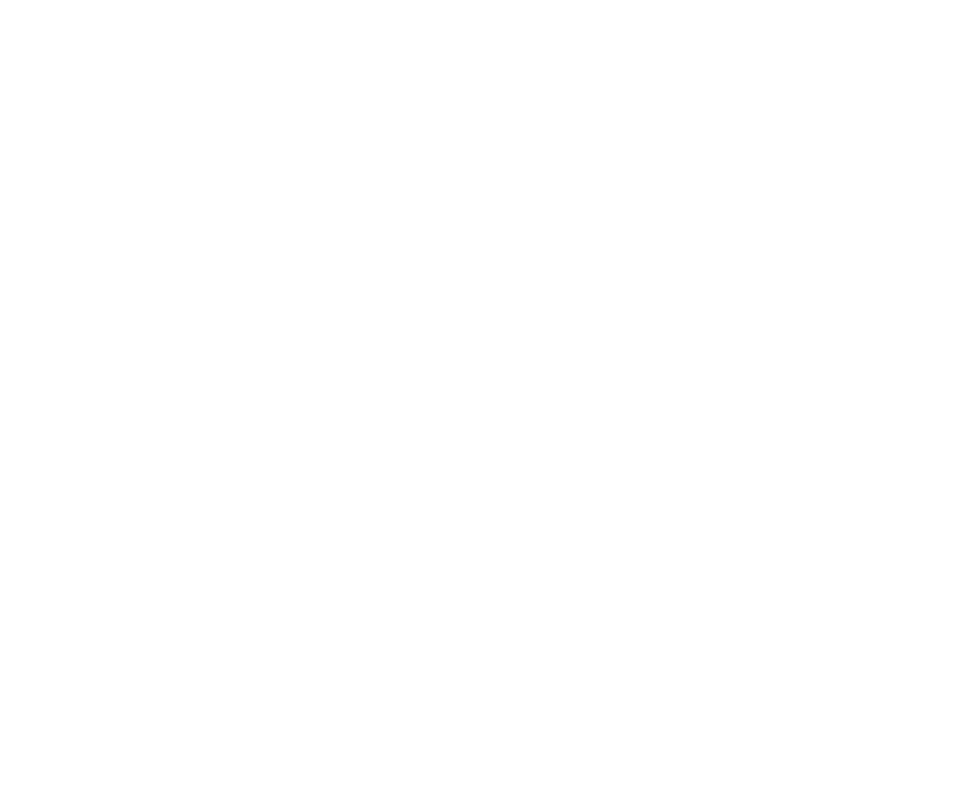
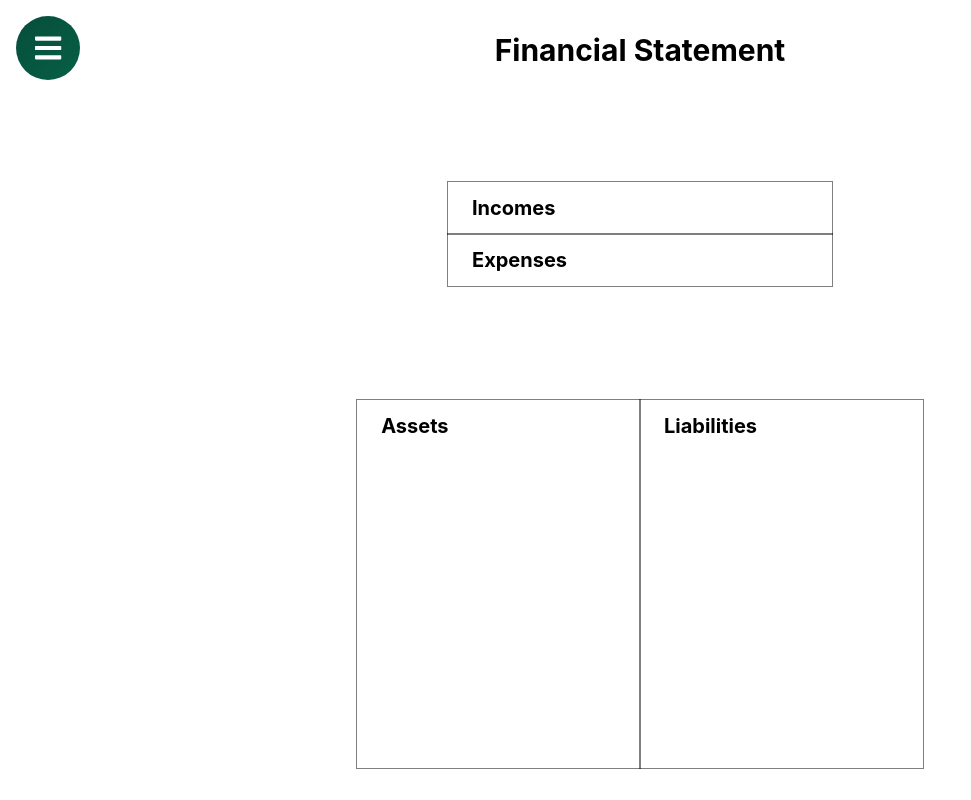
Before and after one commit to PasztorGergo/CashGlance, a Next.js app: page /statement in a window 1280 px wide. Shown: the whole page, without its empty margins (0-971 px from the left). Built offline with nearby package versions, Linux system fonts and the light colour scheme.

Commit message:
Statement page

```diff
--- a/components/Card.tsx
+++ b/components/Card.tsx
@@ -8,14 +8,21 @@
   elevation?: elevation;
   children: Array<ReactElement> | ReactElement;
   className?: string;
+  rounded: boolean;
 };
 
-export default function Card({ type, elevation, children, className }: Props) {
+export default function Card({
+  type,
+  elevation,
+  children,
+  className,
+  rounded,
+}: Props) {
   return (
     <div
       className={`${elevation ?? elevation} ${CardStyles[type]}  ${
         className ?? ""
-      }`}
+      } ${rounded && "rounded"}`}
     >
       {children}
     </div>
--- a/components/Navigation.tsx
+++ b/components/Navigation.tsx
@@ -28,6 +28,7 @@
       opacity: open ? 1 : 0,
     },
   });
+  const navOpacity = opacity;
   const transApi = useSpringRef();
   const transition = useTransition(
     open
@@ -39,7 +40,7 @@
         ]
       : [],
     {
-      trail: 100,
+      trail: 75,
       ref: transApi,
       enter: { opacity: 1, scale: 1 },
       leave: { opacity: 0, scale: 0 },
@@ -49,10 +50,15 @@
   );
   useChain(open ? [springApi, transApi] : [transApi, springApi]);
 
-  return open ? (
+  return (
+    <Transition items={open} enter={{ opacity: 1 }} leave={{ opacity: 0 }}>
+      {({ opacity }, item) =>
+        item ? (
           <animated.nav
             className={`${styles.navigation} prose-h2:text-white`}
-      style={{ opacity: opacity.to({ range: [0, 1], output: [0, 1] }) }}
+            style={{
+              opacity: navOpacity.to({ range: [0, 1], output: [0, 1] }),
+            }}
           >
             <Link href="/">
               <h2 className={styles.brand}>CashGlance</h2>
@@ -82,12 +88,15 @@
             </ul>
           </animated.nav>
         ) : (
-    <animated.nav
+          <animated.div
             onClick={() => setOpen(true)}
-      className="rounded-full h-16 w-16 text-3xl cursor-pointer flex justify-center items-center fixed bg-gradient-to-br top-4 left-4 z-10 from-emerald-900 to-emerald-800 text-white"
+            className="rounded-full h-16 z-[9] w-16 text-3xl cursor-pointer flex justify-center items-center fixed bg-gradient-to-br top-4 left-4 from-emerald-900 to-emerald-800 text-white"
             style={{ opacity: opacity.to({ range: [0, 1], output: [0, 1] }) }}
           >
             <FontAwesomeIcon icon={["fas", "bars"]} />
-    </animated.nav>
+          </animated.div>
+        )
+      }
+    </Transition>
   );
 }
--- a/pages/[username]/index.tsx
+++ b/pages/account.tsx
@@ -1,12 +1,12 @@
 import React, { useState } from "react";
-import Button from "../../components/Button";
-import { useFirebase } from "../../hooks/FirebaseContext";
-import accStyles from "../../styles/Account.module.css";
+import Button from "../components/Button";
+import { useFirebase } from "../hooks/FirebaseContext";
+import accStyles from "../styles/Account.module.css";
 import { useRouter } from "next/router";
 import toast from "react-hot-toast";
 import Head from "next/head";
 import Image from "next/image";
-import user from "../../public/user.svg";
+import user from "../public/user.svg";
 
 export default function account() {
   const router = useRouter();
@@ -30,6 +30,7 @@
   }
 
   if (!currentUser) {
+    router.replace("/signin");
     return false;
   }
 
--- a/pages/charts.tsx
+++ b/pages/charts.tsx
@@ -24,7 +24,7 @@
       <Head>
         <title>CashGlance | Charts</title>
       </Head>
-      <Card type="outlined">
+      <Card type="outlined" rounded={true}>
         <h2 className={TitleStyle.title}>Expenses</h2>
         <div>
           <Selection getInterval={getExpenses} className="rounded-md">
@@ -36,7 +36,7 @@
           <BarChart data={expenseArray} />
         </div>
       </Card>
-      <Card type="outlined">
+      <Card type="outlined" rounded={true}>
         <h2 className={TitleStyle.title}>Income</h2>
         <div>
           <Selection getInterval={getIncome} className="rounded-md">
--- /dev/null
+++ b/pages/statement.tsx
@@ -0,0 +1,37 @@
+import Head from "next/head";
+import React from "react";
+import Card from "../components/Card";
+import Styles from "../styles/Statement.module.css";
+
+type Props = {};
+
+export default function statement({}: Props) {
+  return (
+    <main>
+      <Head>
+        <title>CashGlance | Statement</title>
+      </Head>
+      <section
+        className={`${Styles.statementContainer} prose-headings:font-bold prose-h2:text-3xl prose-h3:text-xl`}
+      >
+        <h2>Financial Statement</h2>
+        <div className={Styles.incomeStatement}>
+          <Card type={"outlined"} rounded={false} className="w-96">
+            <h3>Incomes</h3>
+          </Card>
+          <Card type={"outlined"} rounded={false} className="w-96">
+            <h3>Expenses</h3>
+          </Card>
+        </div>
+        <div className={Styles.balanceSheet}>
+          <Card type={"outlined"} rounded={false} className="w-full">
+            <h3>Assets</h3>
+          </Card>
+          <Card type={"outlined"} rounded={false} className="w-full">
+            <h3>Liabilities</h3>
+          </Card>
+        </div>
+      </section>
+    </main>
+  );
+}
--- a/styles/Card.module.css
+++ b/styles/Card.module.css
@@ -1,5 +1,5 @@
 .outlined {
-  @apply ring-1 ring-black ring-opacity-50 rounded px-6 py-3 flex max-w-md min-h-max flex flex-col;
+  @apply ring-1 ring-black ring-opacity-50 px-6 py-3 min-h-max flex flex-col;
   flex: 0.2 0.15 10%;
 }
 .elevated {
--- /dev/null
+++ b/styles/Statement.module.css
@@ -0,0 +1,12 @@
+.statementContainer {
+  @apply flex flex-col justify-between items-stretch gap-2 w-full py-8 px-24 h-screen;
+}
+.statementContainer h2 {
+  @apply self-center;
+}
+.incomeStatement {
+  @apply flex flex-col justify-center items-center;
+}
+.balanceSheet {
+  @apply flex h-1/2 justify-center;
+}
```
Lines whose indentation alone changed are shown as unchanged.
